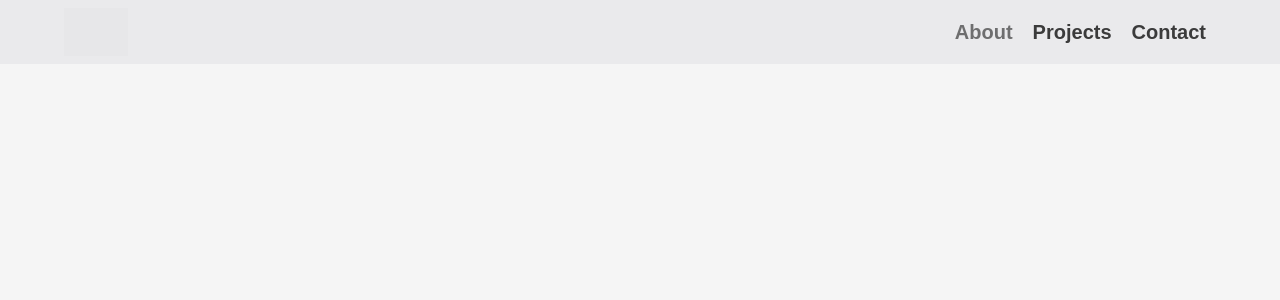
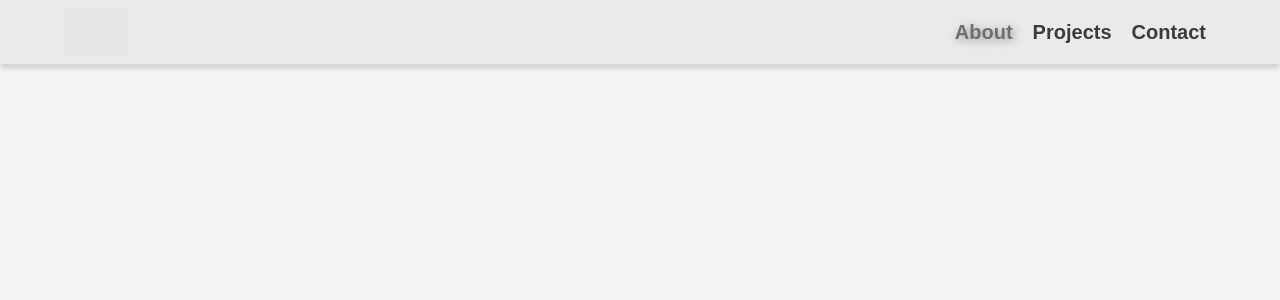
Before and after one commit to gogalego/site, a React (Create React App) app: page / in a window 1280 px wide. In both pictures the pointer is over the link "About". Shown: the top 300 px of the page. Built offline with nearby package versions, Linux system fonts and the light colour scheme; grey boxes are pictures that could not be loaded.

Commit message:
Add some shadowns header

```diff
--- a/src/App.css
+++ b/src/App.css
@@ -6,6 +6,7 @@
     max-height: "100%";
     overflow: hidden;
     justify-content: space-between;
+    box-shadow: 0px 5px 5px lightgray;
 }
 
 .logo-container{
@@ -32,5 +33,5 @@
 .anchor:hover{
     color: rgb(59, 59, 59);
     opacity: 0.7;
-
+    text-shadow: 2px 2px 10px #676565;
 }
```
